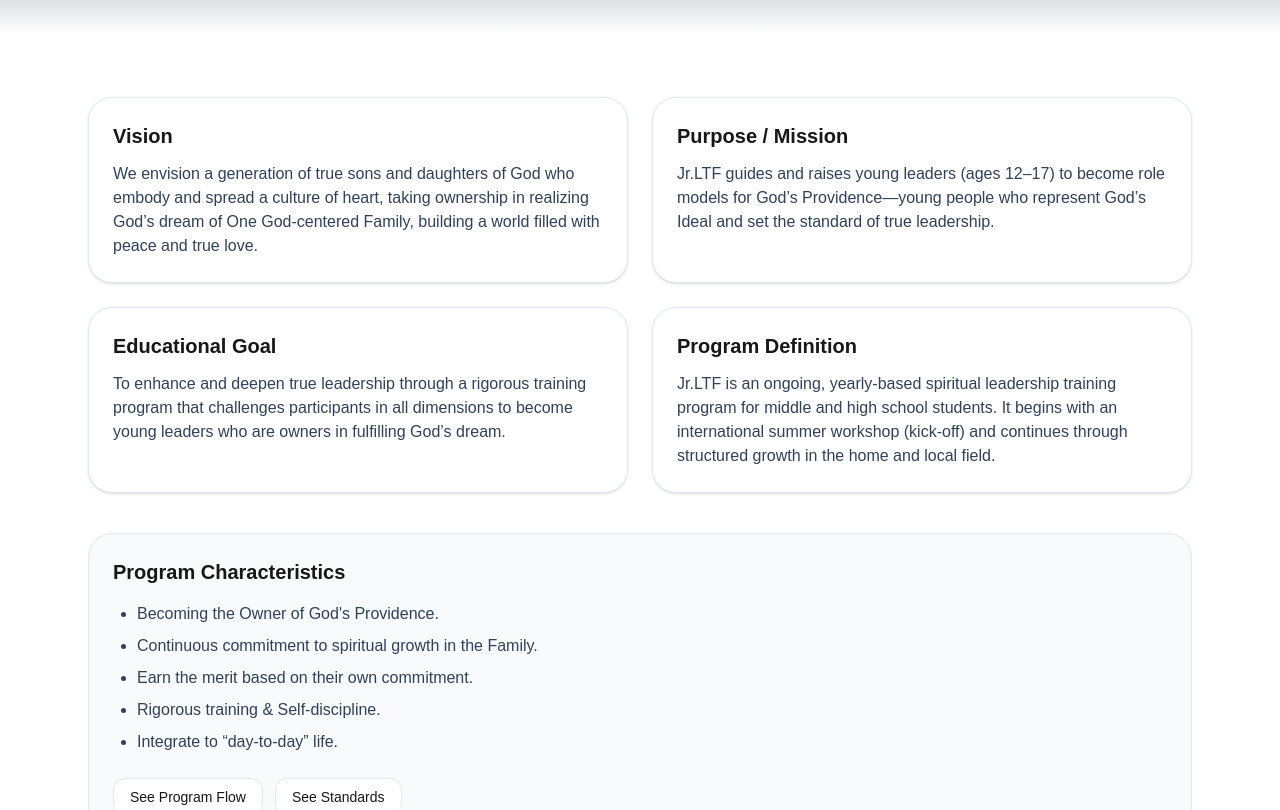
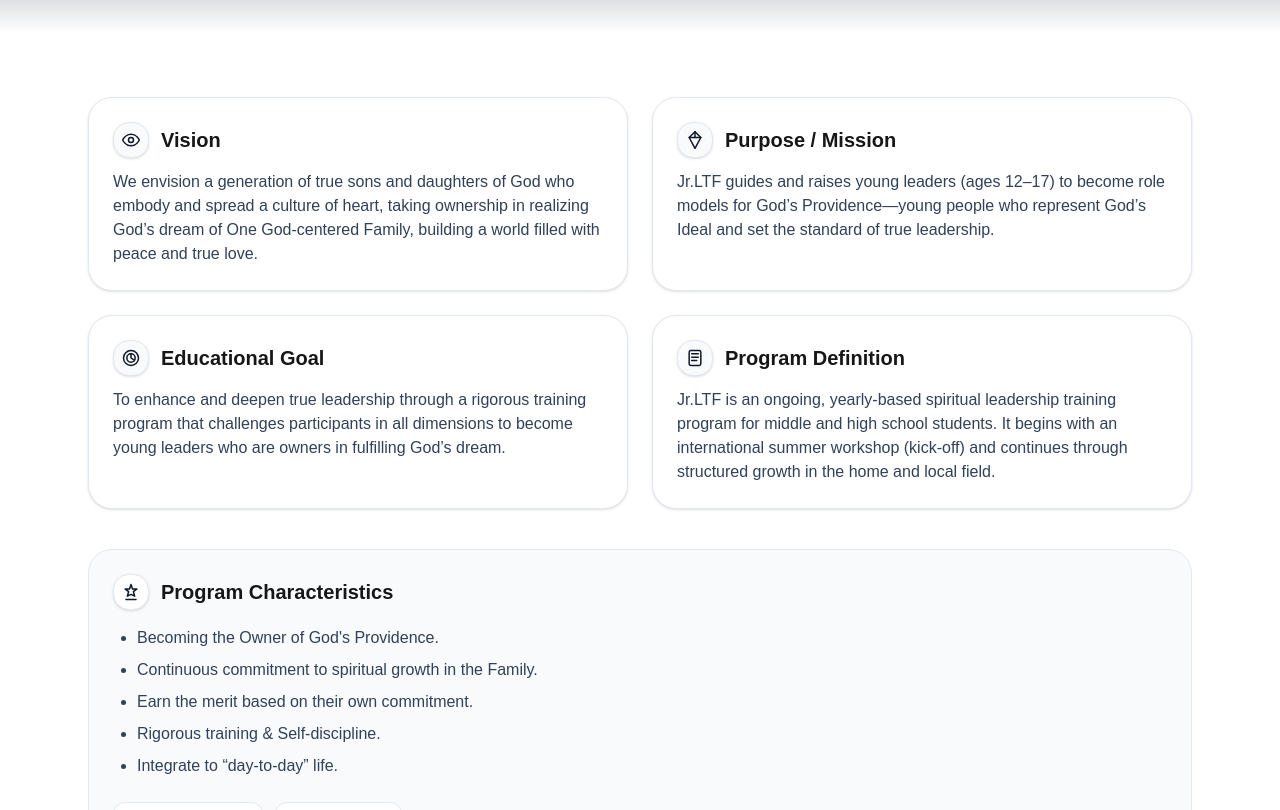
Before and after one commit to nyamkadorj/jrltf-site, a Next.js app: page / in a window 1280 px wide. Shown: the part 600-1410 px from the top of the page. Built offline with nearby package versions, Linux system fonts and the light colour scheme.

Commit message:
“Update”

```diff
--- a/src/app/apply/page.tsx
+++ b/src/app/apply/page.tsx
@@ -125,7 +125,7 @@ export default function ApplyPage() {
         >
           <div className="max-w-4xl">
             <p className="text-xs font-bold uppercase tracking-[0.22em] text-white/60">
-              For Chapter Leaders
+              For Chapter Leaders/Representatives
             </p>
 
             <div className="mt-4 flex items-center gap-3">
@@ -152,13 +152,13 @@ export default function ApplyPage() {
 
             <p className="mt-6 leading-relaxed text-white/80">
               All official Jr.LTF updates, recruitment announcements, selection process guidelines,
-              shared materials, related files, and important communications will be posted in the
+              shared materials, files, and important communications will be posted in the
               Announcement Room.
             </p>
 
             <p className="mt-4 leading-relaxed text-white/80">
-              Chapter leaders are strongly encouraged to join to stay aligned with HQ direction and
-              ensure proper communication with families.
+              Chapter leaders are strongly encouraged to join to stay aligned with HQ updates and
+              ensure proper communication with parents and families.
             </p>
 
             <motion.a
--- a/src/app/page.tsx
+++ b/src/app/page.tsx
@@ -17,6 +17,97 @@ const fadeUpView = (delay = 0) => ({
   viewport: { once: true, amount: 0.25 },
   transition: { duration: 0.55, ease: EASE, delay },
 });
+
+/* ---------------- Icons (inline SVG) ---------------- */
+
+function IconVision(props: React.SVGProps<SVGSVGElement>) {
+  return (
+    <svg
+      viewBox="0 0 24 24"
+      fill="none"
+      stroke="currentColor"
+      strokeWidth={1.8}
+      strokeLinecap="round"
+      strokeLinejoin="round"
+      {...props}
+    >
+      <path d="M2 12s3.5-7 10-7 10 7 10 7-3.5 7-10 7S2 12 2 12z" />
+      <path d="M12 9a3 3 0 1 0 0 6 3 3 0 0 0 0-6z" />
+    </svg>
+  );
+}
+
+function IconMission(props: React.SVGProps<SVGSVGElement>) {
+  return (
+    <svg
+      viewBox="0 0 24 24"
+      fill="none"
+      stroke="currentColor"
+      strokeWidth={1.8}
+      strokeLinecap="round"
+      strokeLinejoin="round"
+      {...props}
+    >
+      <path d="M12 2l7 7-7 13L5 9l7-7z" />
+      <path d="M12 2v7" />
+      <path d="M5 9h14" />
+    </svg>
+  );
+}
+
+function IconGoal(props: React.SVGProps<SVGSVGElement>) {
+  return (
+    <svg
+      viewBox="0 0 24 24"
+      fill="none"
+      stroke="currentColor"
+      strokeWidth={1.8}
+      strokeLinecap="round"
+      strokeLinejoin="round"
+      {...props}
+    >
+      <circle cx="12" cy="12" r="9" />
+      <circle cx="12" cy="12" r="5" />
+      <path d="M12 7v5l3 2" />
+    </svg>
+  );
+}
+
+function IconDefinition(props: React.SVGProps<SVGSVGElement>) {
+  return (
+    <svg
+      viewBox="0 0 24 24"
+      fill="none"
+      stroke="currentColor"
+      strokeWidth={1.8}
+      strokeLinecap="round"
+      strokeLinejoin="round"
+      {...props}
+    >
+      <path d="M7 3h10a2 2 0 0 1 2 2v14a2 2 0 0 1-2 2H7a2 2 0 0 1-2-2V5a2 2 0 0 1 2-2z" />
+      <path d="M8 7h8" />
+      <path d="M8 11h8" />
+      <path d="M8 15h6" />
+    </svg>
+  );
+}
+
+function IconCharacteristics(props: React.SVGProps<SVGSVGElement>) {
+  return (
+    <svg
+      viewBox="0 0 24 24"
+      fill="none"
+      stroke="currentColor"
+      strokeWidth={1.8}
+      strokeLinecap="round"
+      strokeLinejoin="round"
+      {...props}
+    >
+      <path d="M12 3l1.8 5.5H19l-4.2 3 1.6 5.5L12 14.9 7.6 17l1.6-5.5L5 8.5h5.2L12 3z" />
+      <path d="M6 21h12" />
+    </svg>
+  );
+}
 
 export default function HomePage() {
   return (
@@ -54,8 +145,8 @@ export default function HomePage() {
               {...fadeUp(0.16)}
               className="mt-5 text-lg text-white/80 md:text-xl"
             >
-              Raising true sons and daughters of Heavenly Father who take ownership in realizing God's dream—
-              One Family under God, one family at a time.
+              Raising true sons and daughters of Heavenly Father who take ownership in realizing
+              God's dream— One Family under God, one family at a time.
             </motion.p>
 
             <motion.div {...fadeUp(0.24)} className="mt-8 flex flex-wrap gap-3">
@@ -79,25 +170,25 @@ export default function HomePage() {
       {/* CONTENT BLOCKS */}
       <section className="mx-auto max-w-6xl px-6 py-16">
         <div className="grid gap-6 md:grid-cols-2">
-          <Card title="Vision">
+          <Card title="Vision" icon={<IconVision className="h-5 w-5" />}>
             We envision a generation of true sons and daughters of God who embody and spread a
             culture of heart, taking ownership in realizing God’s dream of One God-centered Family,
             building a world filled with peace and true love.
           </Card>
 
-          <Card title="Purpose / Mission">
+          <Card title="Purpose / Mission" icon={<IconMission className="h-5 w-5" />}>
             Jr.LTF guides and raises young leaders (ages 12–17) to become role models for God’s
             Providence—young people who represent God’s Ideal and set the standard of true
             leadership.
           </Card>
 
-          <Card title="Educational Goal">
+          <Card title="Educational Goal" icon={<IconGoal className="h-5 w-5" />}>
             To enhance and deepen true leadership through a rigorous training program that
             challenges participants in all dimensions to become young leaders who are owners in
             fulfilling God’s dream.
           </Card>
 
-          <Card title="Program Definition">
+          <Card title="Program Definition" icon={<IconDefinition className="h-5 w-5" />}>
             Jr.LTF is an ongoing, yearly-based spiritual leadership training program for middle and
             high school students. It begins with an international summer workshop (kick-off) and
             continues through structured growth in the home and local field.
@@ -108,12 +199,18 @@ export default function HomePage() {
           {...fadeUpView(0)}
           className="mt-10 rounded-3xl border border-slate-200 bg-slate-50 p-6"
         >
-          <h2 className="text-xl font-semibold">Program Characteristics</h2>
+          <div className="flex items-center gap-3">
+            <span className="grid h-9 w-9 place-items-center rounded-2xl border border-slate-200 bg-white text-slate-900 shadow-sm">
+              <IconCharacteristics className="h-5 w-5" />
+            </span>
+            <h2 className="text-xl font-semibold">Program Characteristics</h2>
+          </div>
+
           <ul className="mt-4 list-disc space-y-2 pl-6 text-slate-700">
             <li>Becoming the Owner of God's Providence.</li>
             <li>Continuous commitment to spiritual growth in the Family.</li>
             <li>Earn the merit based on their own commitment.</li>
-            <li>Rigorous training & Self-discipline.</li>
+            <li>Rigorous training &amp; Self-discipline.</li>
             <li>Integrate to “day-to-day” life.</li>
           </ul>
 
@@ -137,13 +234,27 @@ export default function HomePage() {
   );
 }
 
-function Card({ title, children }: { title: string; children: React.ReactNode }) {
+function Card({
+  title,
+  icon,
+  children,
+}: {
+  title: string;
+  icon?: React.ReactNode;
+  children: React.ReactNode;
+}) {
   return (
     <motion.div
       {...fadeUpView(0)}
       className="rounded-3xl border border-slate-200 bg-white p-6 shadow-sm"
     >
-      <h2 className="text-xl font-semibold">{title}</h2>
+      <div className="flex items-center gap-3">
+        <span className="grid h-9 w-9 place-items-center rounded-2xl border border-slate-200 bg-slate-50 text-slate-900 shadow-sm">
+          {icon}
+        </span>
+        <h2 className="text-xl font-semibold">{title}</h2>
+      </div>
+
       <p className="mt-3 text-slate-700">{children}</p>
     </motion.div>
   );
```
